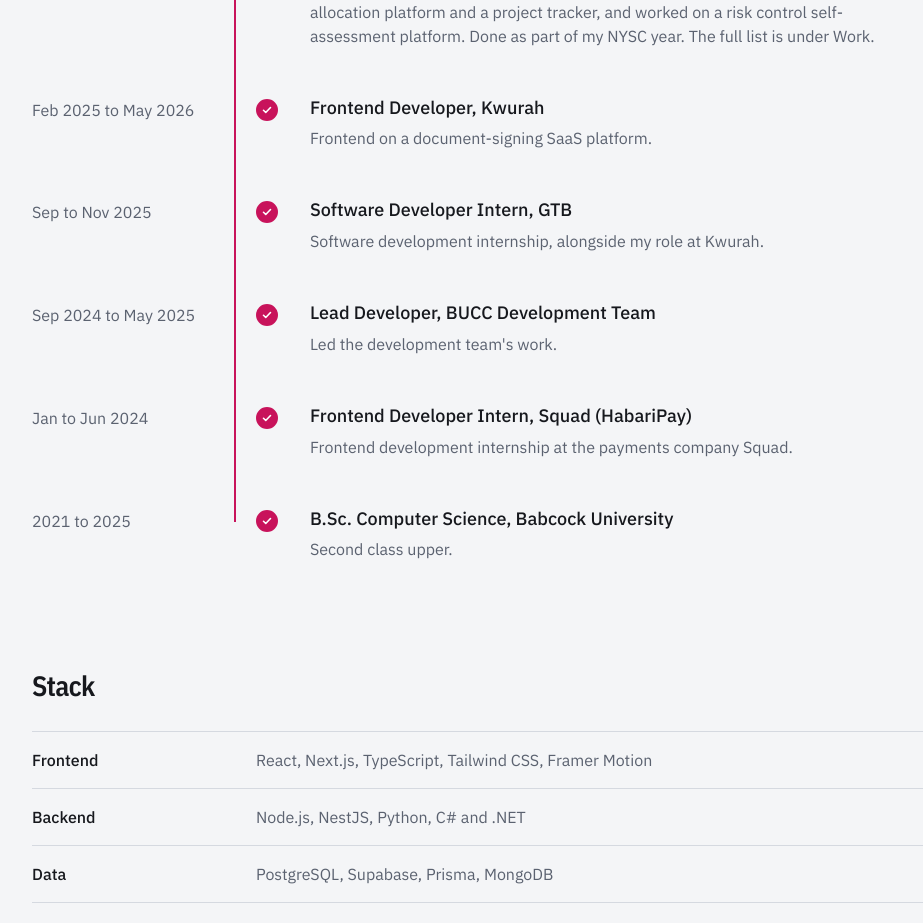
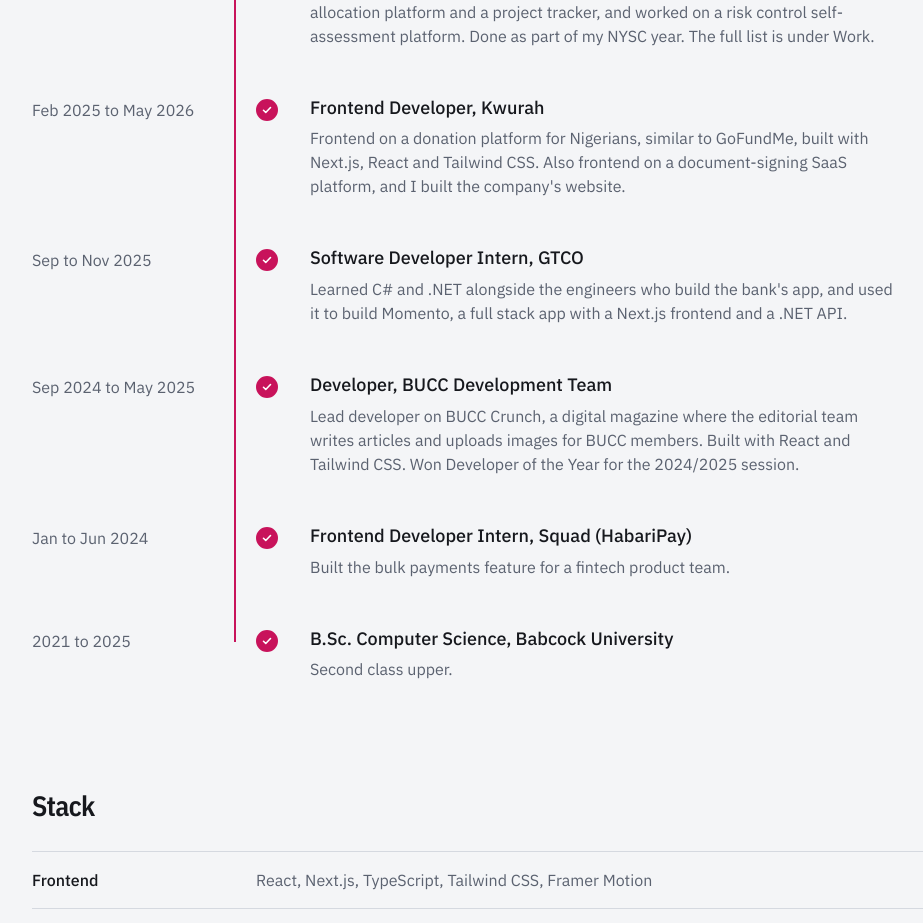
Before and after one commit to daysuwaa/Portfolio, a Next.js app: page / in a window 1280 px wide. Shown: the part 3245-4168 px from the top of the page, without its empty margins (64-987 px from the left). Built offline with nearby package versions, Linux system fonts and the light colour scheme; no server answers.

Commit message:
feat: update experience descriptions for clarity and detail; correct organization name from GTB to GTCO

```diff
--- a/src/app/Sections/Experience.jsx
+++ b/src/app/Sections/Experience.jsx
@@ -27,25 +27,25 @@ const entries = [
     when: "Feb 2025 to May 2026",
     role: "Frontend Developer",
     org: "Kwurah",
-    what: "Frontend on a document-signing SaaS platform.",
+    what: "Frontend on a donation platform for Nigerians, similar to GoFundMe, built with Next.js, React and Tailwind CSS. Also frontend on a document-signing SaaS platform, and I built the company's website.",
   },
   {
     when: "Sep to Nov 2025",
     role: "Software Developer Intern",
-    org: "GTB",
-    what: "Software development internship, alongside my role at Kwurah.",
+    org: "GTCO",
+    what: "Learned C# and .NET alongside the engineers who build the bank's app, and used it to build Momento, a full stack app with a Next.js frontend and a .NET API.",
   },
   {
     when: "Sep 2024 to May 2025",
-    role: "Lead Developer",
+    role: "Developer",
     org: "BUCC Development Team",
-    what: "Led the development team's work.",
+    what: "Lead developer on BUCC Crunch, a digital magazine where the editorial team writes articles and uploads images for BUCC members. Built with React and Tailwind CSS. Won Developer of the Year for the 2024/2025 session.",
   },
   {
     when: "Jan to Jun 2024",
     role: "Frontend Developer Intern",
     org: "Squad (HabariPay)",
-    what: "Frontend development internship at the payments company Squad.",
+    what: "Built the bulk payments feature for a fintech product team.",
   },
   {
     when: "2021 to 2025",
```
Also changed, not shown: 1 other file (tests, documents, lock files or other folders).
